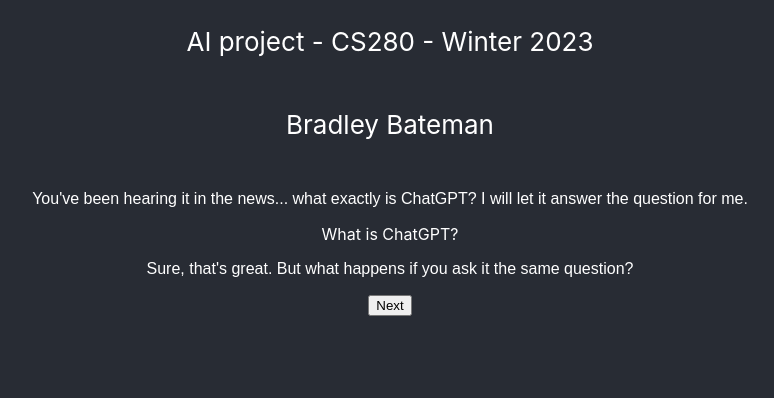
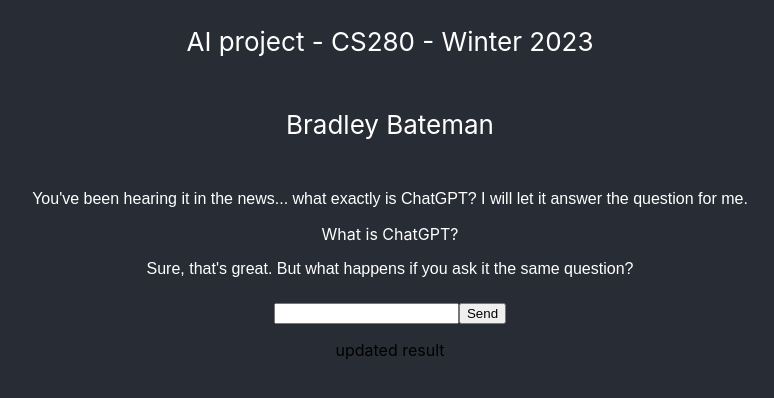
Before and after one commit to NESHomebrew/ai-react-project, a React (Create React App) app: page / in a window 1280 px wide. Shown: the top 398 px of the page, without its empty margins (250-1024 px from the left). Built offline with nearby package versions, Linux system fonts and the light colour scheme; no server answers.

Commit message:
major refactor

```diff
--- a/public/index.html
+++ b/public/index.html
@@ -5,39 +5,13 @@
     <link rel="icon" href="%PUBLIC_URL%/favicon.ico" />
     <meta name="viewport" content="width=device-width, initial-scale=1" />
     <meta name="theme-color" content="#000000" />
-    <meta
-      name="description"
-      content="Web site created using create-react-app"
-    />
+    <meta name="description" content="A simple demonstration of ChatGPT" />
     <link rel="apple-touch-icon" href="%PUBLIC_URL%/logo192.png" />
-    <!--
-      manifest.json provides metadata used when your web app is installed on a
-      user's mobile device or desktop. See https://developers.google.com/web/fundamentals/web-app-manifest/
-    -->
     <link rel="manifest" href="%PUBLIC_URL%/manifest.json" />
-    <!--
-      Notice the use of %PUBLIC_URL% in the tags above.
-      It will be replaced with the URL of the `public` folder during the build.
-      Only files inside the `public` folder can be referenced from the HTML.
-
-      Unlike "/favicon.ico" or "favicon.ico", "%PUBLIC_URL%/favicon.ico" will
-      work correctly both with client-side routing and a non-root public URL.
-      Learn how to configure a non-root public URL by running `npm run build`.
-    -->
-    <title>React App</title>
+    <title>Intro to ChatGPT</title>
   </head>
   <body>
     <noscript>You need to enable JavaScript to run this app.</noscript>
     <div id="root"></div>
-    <!--
-      This HTML file is a template.
-      If you open it directly in the browser, you will see an empty page.
-
-      You can add webfonts, meta tags, or analytics to this file.
-      The build step will place the bundled scripts into the <body> tag.
-
-      To begin the development, run `npm start` or `yarn start`.
-      To create a production bundle, use `npm run build` or `yarn build`.
-    -->
   </body>
 </html>
--- a/src/App.css
+++ b/src/App.css
@@ -10,12 +10,6 @@
   pointer-events: none;
 }
 
-@media (prefers-reduced-motion: no-preference) {
-  .App-logo {
-    animation: App-logo-spin infinite 20s linear;
-  }
-}
-
 .App-header {
   display: flex;
   flex-direction: column;
@@ -23,19 +17,6 @@
   justify-content: center;
   font-size: calc(10px + 2vmin);
   color: white;
-}
-
-.App-link {
-  color: #61dafb;
-}
-
-@keyframes App-logo-spin {
-  from {
-    transform: rotate(0deg);
-  }
-  to {
-    transform: rotate(360deg);
-  }
 }
 
 #input-box {
@@ -53,3 +34,10 @@
   padding-left: 3em;
   font-size: calc(1.8vmin);
 }
+
+.output {
+  color: white;
+  white-space: pre-line;
+  padding-left: 10vw;
+  padding-right: 10vw;
+}
--- a/src/App.js
+++ b/src/App.js
@@ -1,111 +1,19 @@
 import "./App.css";
-import ReactMarkdown from "react-markdown";
-import { SSE } from "sse";
-import { useState, useRef, useEffect } from "react";
 import Input from "./components/input";
+import Output from "./components/output";
 import ScriptReader from "./components/scriptReader";
 
 function App() {
-  const API_KEY = process.env.REACT_APP_OPENAI_API_KEY;
-
-  const [inputValue, setValue] = useState("");
-  const [result, setResult] = useState("");
-  const [mode, setMode] = useState("");
-  const [index, setIndex] = useState(0);
-
-  const resultRef = useRef();
-
-  useEffect(() => {
-    resultRef.current = result;
-  }, [result]);
-
-  function handleChange(event) {
-    setValue(event.target.value);
-  }
-
-  async function handleClick(e) {
-    e.preventDefault();
-    console.log("entered");
-    setResult("");
-
-    if (inputValue !== "") {
-      let url = "https://api.openai.com/v1/chat/completions";
-      let data = {
-        model: "gpt-3.5-turbo",
-        messages: [{ role: "user", content: inputValue }],
-        temperature: 0.75,
-        top_p: 0.95,
-        max_tokens: 1000,
-        stream: true,
-        n: 1,
-      };
-
-      let source = new SSE(url, {
-        headers: {
-          "Content-Type": "application/json",
-          Authorization: `Bearer ${API_KEY}`,
-        },
-        method: "POST",
-        payload: JSON.stringify(data),
-      });
-
-      source.addEventListener("message", (e) => {
-        if (e.data !== "[DONE]") {
-          let payload = JSON.parse(e.data);
-          let text = payload.choices[0].delta.content ?? "";
-          resultRef.current = resultRef.current + text;
-          setResult(resultRef.current);
-        } else {
-          source.close();
-        }
-      });
-
-      source.addEventListener("readystatechange", (e) => {
-        if (e.readyState >= 2) {
-        }
-      });
-
-      source.stream();
-    } else {
-      alert("Please insert a prompt!");
-    }
-  }
-
-  function updateValue(someValue) {
-    setValue(someValue);
-  }
-
   return (
     <div className="App">
       <header className="App-header">
         <p>AI project - CS280 - Winter 2023</p>
         <p>Bradley Bateman</p>
       </header>
-
-      <ScriptReader
-        index={index}
-        setIndex={setIndex}
-        setMode={setMode}
-        setValue={updateValue}
-        handleClick={handleClick}
-      />
-      {mode === "input" && (
-        <Input
-          handleChange={handleChange}
-          inputValue={inputValue}
-          handleClick={handleClick}
-        />
-      )}
-
-      <div
-        style={{
-          color: "white",
-          whiteSpace: "pre-line",
-          paddingLeft: "10vw",
-          paddingRight: "10vw",
-        }}
-      >
-        <ReactMarkdown>{result}</ReactMarkdown>
+      <div className="Content">
+        <ScriptReader />
+        <Input />
+        <Output />
       </div>
     </div>
   );
--- /dev/null
+++ b/src/components/output.js
@@ -0,0 +1,7 @@
+import ReactMarkdown from "react-markdown";
+import { useAPI } from "../state/APIContext";
+
+export default function Output() {
+  const { result } = useAPI();
+  return <ReactMarkdown>{result}</ReactMarkdown>;
+}
--- a/src/components/scriptReader.js
+++ b/src/components/scriptReader.js
@@ -3,63 +3,29 @@
 import Before from "./before";
 import Options from "./options";
 import Prompt from "./prompt";
-import script from "../script/script.json";
+import { useChat } from "../state/ChatContext";
 
-export default function ScriptReader({
-  index,
-  setMode,
-  setIndex,
-  handleClick,
-  setValue,
-}) {
+export default function ScriptReader() {
+  const { currentStep, mode, increment } = useChat();
   const [fade, setFade] = useState("in");
-
-  var object = script[index];
-  if (object.hasOwnProperty("options")) {
-    setMode("input");
-  } else {
-    setMode("");
-  }
 
   function timeout(delay) {
     return new Promise((res) => setTimeout(res, delay));
   }
 
+  async function startFade() {
+    setFade("out");
+    await timeout(2000);
+    increment();
+    setFade("in");
+  }
+
   return (
     <div style={{ color: "white", padding: "8px" }}>
-      {object.hasOwnProperty("before") && (
-        <Before text={object.before} fade={fade} />
-      )}
-      {object.hasOwnProperty("prompt") && (
-        <Prompt
-          text={object.prompt}
-          handleClick={handleClick}
-          setValue={setValue}
-        />
-      )}
-      {object.hasOwnProperty("after") && (
-        <After text={object.after} fade={fade} />
-      )}
-      {object.hasOwnProperty("options") ? (
-        <>
-          <button type="button" onClick={() => setIndex(0)}>
-            Start Over
-          </button>
-          <Options text={object.options} />
-        </>
-      ) : (
-        <button
-          type="button"
-          onClick={async () => {
-            setFade("out");
-            await timeout(2000);
-            setIndex(index + 1);
-            setFade("in");
-          }}
-        >
-          Next
-        </button>
-      )}
+      <Before text={currentStep.before} fade={fade} />
+      <Prompt text={currentStep.prompt} />
+      <After text={currentStep.after} fade={fade} />
+      <Options text={currentStep.options} startFade={startFade} />
     </div>
   );
 }
--- a/src/index.js
+++ b/src/index.js
@@ -1,17 +1,17 @@
-import React from 'react';
-import ReactDOM from 'react-dom/client';
-import './index.css';
-import App from './App';
-import reportWebVitals from './reportWebVitals';
+import React from "react";
+import ReactDOM from "react-dom/client";
+import "./index.css";
+import App from "./App";
+import { ChatProvider } from "./state/ChatContext";
+import { APIProvider } from "./state/APIContext";
 
-const root = ReactDOM.createRoot(document.getElementById('root'));
+const root = ReactDOM.createRoot(document.getElementById("root"));
 root.render(
   <React.StrictMode>
-    <App />
+    <ChatProvider>
+      <APIProvider>
+        <App />
+      </APIProvider>
+    </ChatProvider>
   </React.StrictMode>
 );
-
-// If you want to start measuring performance in your app, pass a function
-// to log results (for example: reportWebVitals(console.log))
-// or send to an analytics endpoint. Learn more: https://bit.ly/CRA-vitals
-reportWebVitals();
--- /dev/null
+++ b/src/state/APIContext.js
@@ -0,0 +1,21 @@
+import React, { useContext, useState, useEffect } from "react";
+
+const APIContext = React.createContext();
+
+export function useAPI() {
+  return useContext(APIContext);
+}
+
+export function APIProvider({ children }) {
+  const [result, setResult] = useState("test result");
+
+  useEffect(() => {
+    setResult("updated result");
+  }, []);
+
+  const value = {
+    result,
+  };
+
+  return <APIContext.Provider value={value}>{children}</APIContext.Provider>;
+}
--- /dev/null
+++ b/src/state/ChatContext.js
@@ -0,0 +1,54 @@
+import React, { useContext, useState, useEffect } from "react";
+import script from "../script/script.json";
+
+const ChatContext = React.createContext();
+
+export function useChat() {
+  return useContext(ChatContext);
+}
+
+export function ChatProvider({ children }) {
+  const [index, setIndex] = useState(0);
+  const [mode, setMode] = useState("start");
+  const [currentStep, setStep] = useState({});
+  const [loading, setLoading] = useState(true);
+
+  useEffect(() => {
+    setLoading(true);
+    setStep(script[index]);
+  }, [index]);
+
+  useEffect(() => {
+    setLoading(false);
+    const object = currentStep;
+    if (object.options) {
+      setMode("options");
+    } else if (object.again) {
+      setMode("again");
+    } else if (index === 0) {
+      setMode("start");
+    }
+  }, [currentStep]);
+
+  function increment() {
+    setIndex(index + 1);
+  }
+
+  function restart() {
+    setIndex(0);
+  }
+
+  const value = {
+    index,
+    increment,
+    restart,
+    mode,
+    currentStep,
+  };
+
+  return (
+    <ChatContext.Provider value={value}>
+      {!loading && children}
+    </ChatContext.Provider>
+  );
+}
```
Also changed, not shown: src/api/apiHelper.js (added, +62 -0 lines), src/components/next.js (added, +9 -0 lines).
